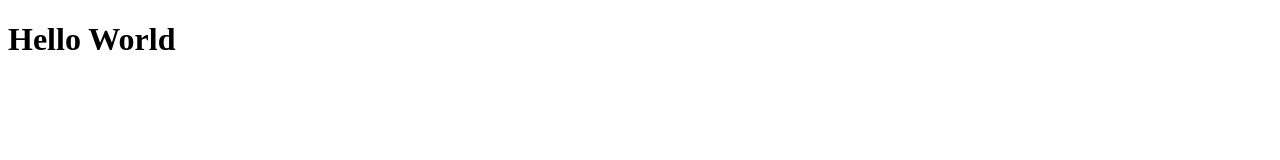
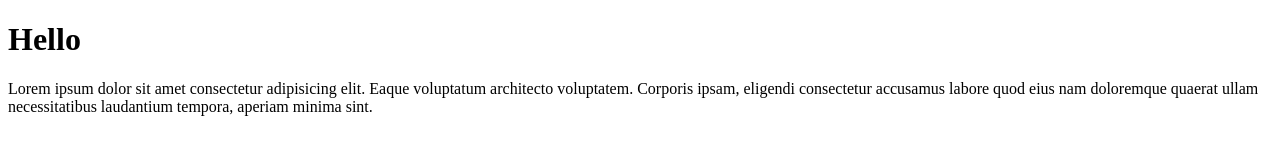
Before and after one commit to IffyArt/test-project, a plain HTML site: page index.html in a window 1280 px wide. Drawn offline with Linux system fonts and the light colour scheme.

Commit message:
fix: fix index.html text

```diff
--- a/index.html
+++ b/index.html
@@ -7,6 +7,7 @@
     <title>Document</title>
 </head>
 <body>
-    <h1>Hello World</h1>
+    <h1>Hello</h1>
+    <p>Lorem ipsum dolor sit amet consectetur adipisicing elit. Eaque voluptatum architecto voluptatem. Corporis ipsam, eligendi consectetur accusamus labore quod eius nam doloremque quaerat ullam necessitatibus laudantium tempora, aperiam minima sint.</p>
 </body>
 </html>
```
